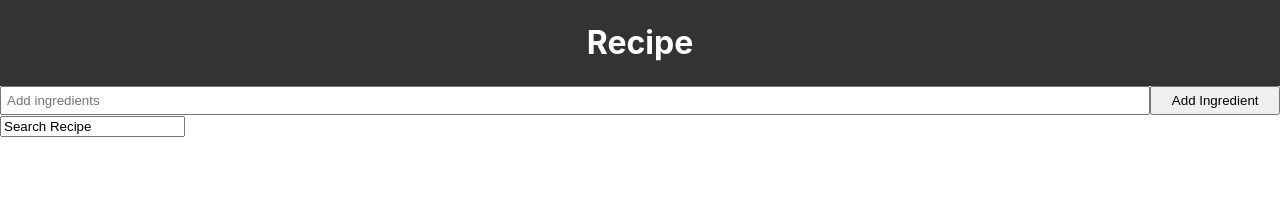
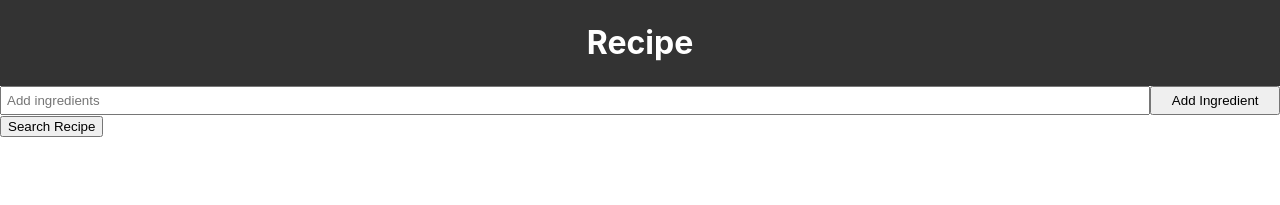
Before and after one commit to emanuelazevedo/recipe-app, a React (Create React App) app: page / in a window 1280 px wide. Shown: the top 205 px of the page. Built offline with nearby package versions, Linux system fonts and the light colour scheme.

Commit message:
add of api endpoint to code

```diff
--- a/package.json
+++ b/package.json
@@ -6,6 +6,7 @@
     "@testing-library/jest-dom": "^4.2.4",
     "@testing-library/react": "^9.5.0",
     "@testing-library/user-event": "^7.2.1",
+    "axios": "^0.19.2",
     "react": "^16.13.1",
     "react-dom": "^16.13.1",
     "react-scripts": "3.4.3"
--- a/src/App.js
+++ b/src/App.js
@@ -2,6 +2,7 @@ import React from 'react';
 import Recipe from './components/Recipe'
 import Header from './components/layout/Header'
 import SearchBar from './components/SearchBar'
+import Axios from 'axios';
 
 class App extends React.Component {
 
@@ -15,6 +16,17 @@ class App extends React.Component {
         console.log(this.state.ingredients);
     }
 
+    searchRecipe = event => {
+        event.preventDefault();
+
+        const ingredients = {
+          ingredients: this.state.ingredients
+        }
+        console.log(ingredients);
+        Axios.post(`https://api.spoonacular.com/recipes/findByIngredients/information?ingredients=apples,+flour,+sugar&number=2&apiKey=40fc2345992540f0be8fd7b73b307777`)
+          .then(res => console.log(res))
+    }
+
 
 
 
@@ -23,6 +35,9 @@ class App extends React.Component {
             <div className="App">
               <Header/>
               <SearchBar ingredients= {this.addIngredients} />
+              <form onSubmit={this.searchRecipe}>
+                    <input type="submit" value="Search Recipe"/>
+                </form>
               <Recipe />
             </div>
         )
--- a/src/components/Recipe.js
+++ b/src/components/Recipe.js
@@ -1,12 +1,13 @@
 import React, { Component } from 'react'
 
 export class Recipe extends Component {
+
+
+
     render() {
         return (
             <div>
-                <form>
-                    <input value="Search Recipe"/>
-                </form>
+
             </div>
         )
     }
```
Also changed, not shown: 1 other file (tests, documents, lock files or other folders).
